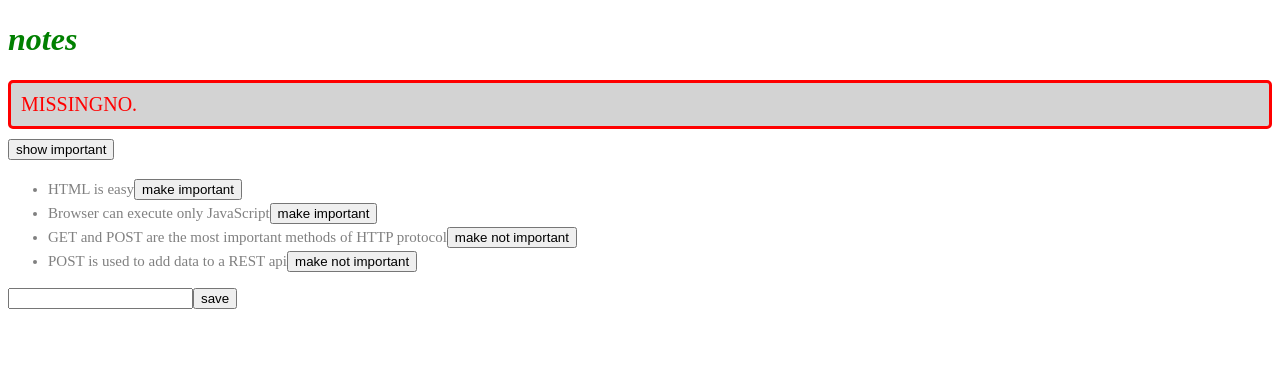
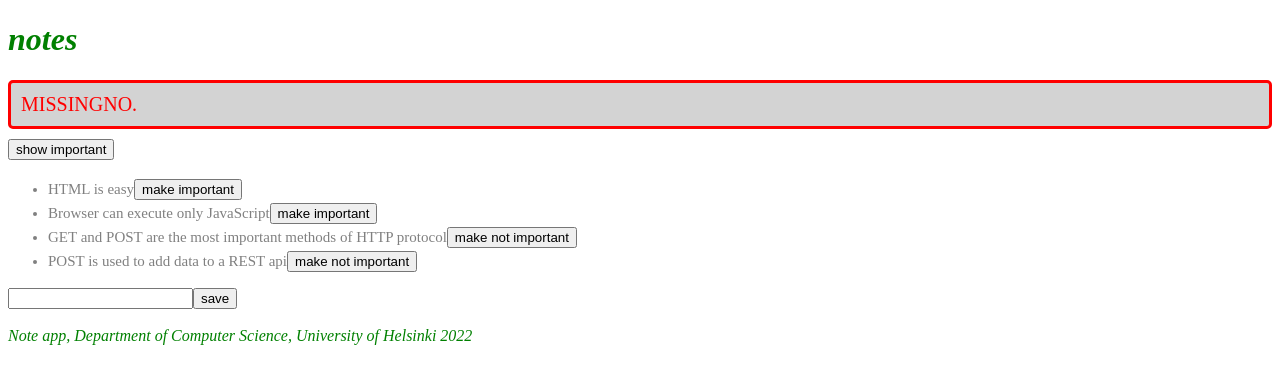
Before and after one commit to iuhmirza/fso-sandbox, a React (Create React App) app in the folder part2a/: page / in a window 1280 px wide. Shown: the top 384 px of the page. Built offline with nearby package versions, Linux system fonts and the light colour scheme; data requests are answered from the project's data file; the HTML template or start-up script is replaced by a standard one.

Commit message:
Add footer

```diff
--- a/part2a/src/App.js
+++ b/part2a/src/App.js
@@ -10,6 +10,20 @@
   return (
     <div className='error'>
       {message}
+    </div>
+  )
+}
+
+const Footer = () => {
+  const footerStyle = {
+    color: 'green',
+    fontStyle: 'italic',
+    fontSize: 16
+  }
+  return (
+    <div style={footerStyle}>
+      <br />
+      <em>Note app, Department of Computer Science, University of Helsinki 2022</em>
     </div>
   )
 }
@@ -95,6 +109,8 @@
           onChange={handleNoteChange}
         />
         <button type="submit">save</button>
+
+        <Footer />
       </form>
     </div>
   )
```
